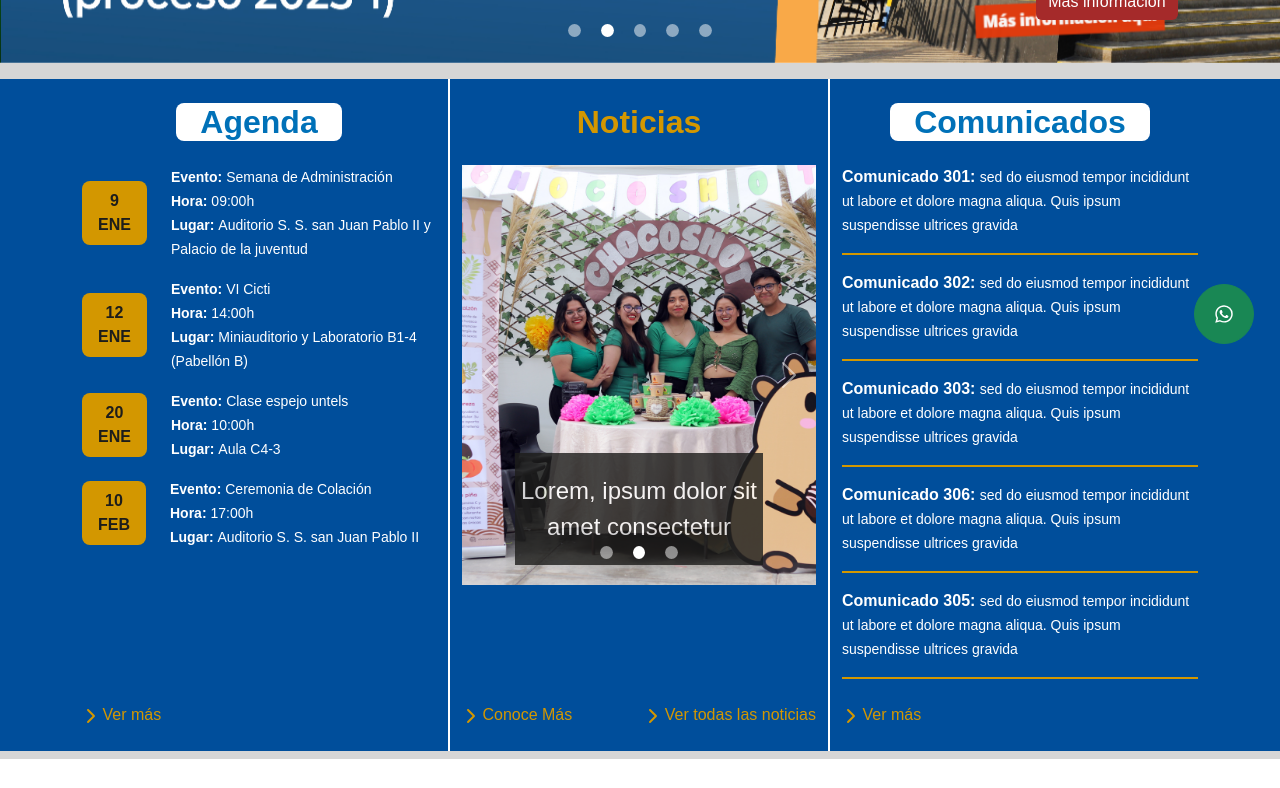
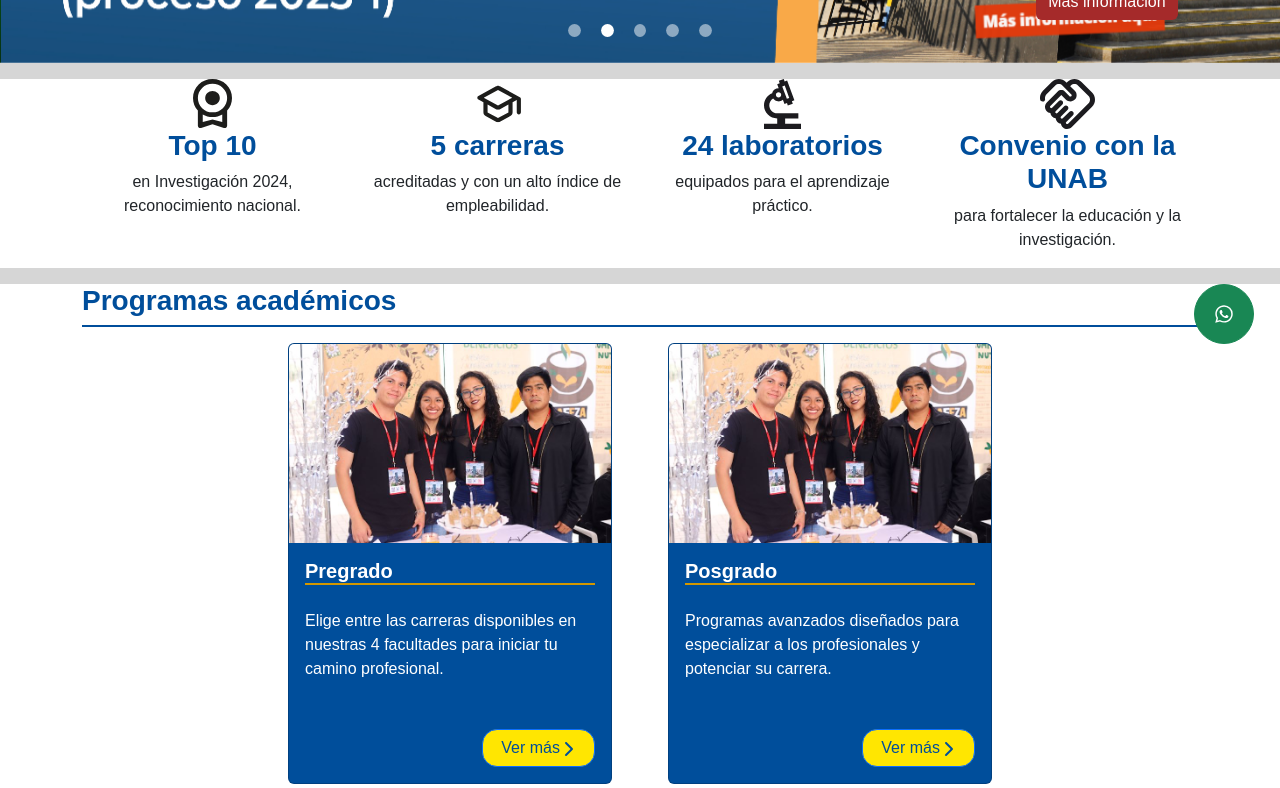
Before and after one commit to SergioCallanPerez/UntelsWebFrontend, a React (Vite) app: page / in a window 1280 px wide. Shown: the part 440-1228 px from the top of the page. Built offline with nearby package versions, Linux system fonts and the light colour scheme; a web font is replaced by a local one.

Commit message:
First version of Academic programs and achievements

```diff
--- a/src/main/pages/main/index.jsx
+++ b/src/main/pages/main/index.jsx
@@ -4,12 +4,14 @@ import Follow from "./sections/follow.jsx";
 import Announcements from "./sections/announcements.jsx";
 import Experiences from "./sections/experiences.jsx";
 import Achievements from "./sections/achievements.jsx";
+import AcademicPrograms from "./sections/academic_programs.jsx";
 
 export default function Main() {
   return (
     <main className="d-flex flex-column gap-2 pb-2" >
       <MainCarousel />
       <Achievements />
+      <AcademicPrograms />
       <Announcements />
       <Experiences/>
       <Follow />
--- /dev/null
+++ b/src/main/pages/main/sections/academic_programs.jsx
@@ -0,0 +1,66 @@
+import React from "react";
+import { useNavigate } from "react-router-dom";
+import { Container, Row, Col} from "react-bootstrap";
+import { FaChevronRight } from "react-icons/fa6";
+import Card from "react-bootstrap/Card";
+import Admin from "../../../assets/admin.jpg"
+import Button from "react-bootstrap/Button";
+import "../../../styles/academic_programs.css"
+export default function AcademicPrograms(){
+
+    const navigate= useNavigate()
+
+    return(
+        <section>
+            <Container>
+                <div className="d-flex align-items-center with-h-divider-primary">
+                    <h3 className="background-title"><b>Programas académicos</b></h3>
+                </div>
+                <Row className="g-4 justify-content-center">
+                    <Col md={4}>
+                        <Card className="primary m-3">
+                            <Card.Img
+                                className=""
+                                variant="top"
+                                src={Admin}
+                            />
+                            <Card.Body>
+                                <Card.Title className="on-primary-color with-h-divider-on-background">
+                                    <b>Pregrado</b>
+                                </Card.Title>
+                                <Card.Text className="py-3">
+                                    Elige entre las carreras disponibles en nuestras 4 facultades para iniciar tu camino profesional.
+                                </Card.Text>
+                            </Card.Body>
+                            <Button className="secondary-title see-more-button ms-auto" onClick={()=>navigate('/mision')}>
+                                Ver más
+                                <FaChevronRight />
+                            </Button>
+                        </Card>
+                    </Col>
+                    <Col md={4}>
+                        <Card className="primary m-3">
+                            <Card.Img
+                                className="card-img-academic"
+                                variant="top"
+                                src={Admin}
+                            />
+                            <Card.Body>
+                                <Card.Title className="on-primary-color with-h-divider-on-background">
+                                    <b>Posgrado</b>
+                                </Card.Title>
+                                <Card.Text className="py-3">
+                                    Programas avanzados diseñados para especializar a los profesionales y potenciar su carrera.
+                                </Card.Text>
+                            </Card.Body>
+                            <Button className="secondary-title see-more-button ms-auto" onClick={()=>navigate('/mision')}>
+                                Ver más
+                                <FaChevronRight />
+                            </Button>
+                        </Card>
+                    </Col>
+                </Row>
+            </Container>
+        </section>
+    );
+}
--- a/src/main/pages/main/sections/achievements.jsx
+++ b/src/main/pages/main/sections/achievements.jsx
@@ -1,33 +1,34 @@
 import React from "react";
 import { Container, Row, Col } from "react-bootstrap";
+import TopTen from "../../../assets/svgs/medal.svg";
+import Career from "../../../assets/svgs/career.svg";
+import Laboratories from "../../../assets/svgs/laboratories.svg";
+import Agreements from "../../../assets/svgs/handshake.svg";
 
-export default function Achievements(){
-
-
-
-    return(
-        <section>
+export default function Achievements() {
+    return (
+        <section className="mt-2 mb-2">
             <Container>
                 <Row>
-                    <Col md={3}>
-                        <div className="achievements-top-ten">
-
-                        </div>
+                    <Col md={3} className="d-flex flex-column align-items-center text-center">
+                        <img src={TopTen} height="50px"/>
+                        <h3 className="background-title"><b>Top 10</b></h3>
+                        <p>en Investigación 2024, reconocimiento nacional.</p>
                     </Col>
-                    <Col md={3}>
-                        <div className="achievements-careers">
-
-                        </div>
+                    <Col md={3} className="d-flex flex-column align-items-center text-center">
+                        <img src={Career} height="50px"/>
+                        <h3 className="background-title"><b>5 carreras</b></h3>
+                        <p>acreditadas y con un alto índice de empleabilidad.</p>
                     </Col>
-                    <Col md={3}>
-                        <div className="achievements-labs">
-
-                        </div>
+                    <Col md={3} className="d-flex flex-column align-items-center text-center">
+                        <img src={Laboratories} height="50px"/>
+                        <h3 className="background-title"><b>24 laboratorios</b></h3>
+                        <p>equipados para el aprendizaje práctico.</p>
                     </Col>
-                    <Col md={3}>
-                        <div className="achievements-agreements">
-
-                        </div>
+                    <Col md={3} className="d-flex flex-column align-items-center text-center">
+                        <img src={Agreements} height="50px"/>
+                        <h3 className="background-title"><b>Convenio con la UNAB</b></h3>
+                        <p>para fortalecer la educación y la investigación.</p>
                     </Col>
                 </Row>
             </Container>
--- a/src/main/pages/pregrade/area1/careers/administracion.jsx
+++ b/src/main/pages/pregrade/area1/careers/administracion.jsx
@@ -3,7 +3,6 @@ import Row from 'react-bootstrap/Row';
 import Col from 'react-bootstrap/Col';
 import Container from 'react-bootstrap/Container';
 import Card from 'react-bootstrap/Card';
-import CardGroup from 'react-bootstrap/CardGroup';
 import { FaChevronRight } from "react-icons/fa6";
 import adminIMG from '../../../../assets/admin.jpg';
 import { otherscareers } from "../careers-summary/administracion";
--- /dev/null
+++ b/src/main/styles/academic_programs.css
@@ -0,0 +1,9 @@
+.see-more-button {
+    width: 35%;
+    margin: 5%;
+    border-radius: 15px;
+}
+
+.card-img-academic {
+    width: 100%;
+}
--- a/src/main/styles/header.css
+++ b/src/main/styles/header.css
@@ -2,6 +2,11 @@
   margin-top: 0;
   border-width: 0;
   font-size: 20px;
+}
+
+.main-dropdown.show .dropdown-menu {
+  border: 2px solid var(--untels-gray-2);
+  border-radius: 5px;
 }
 
 .main-dropdown{
--- a/src/main/styles/root.css
+++ b/src/main/styles/root.css
@@ -53,6 +53,11 @@
 .primary {
   background-color: var(--primary-color);
   color: var(--on-primary-color);
+}
+
+.secondary-title {
+  background-color: var(--untels-yellow);
+  color: var(--on-background-title)
 }
 
 .background {
@@ -122,6 +127,10 @@ a {
   border-right: 2px solid var(--on-background-accent-color);
 }
 
+.with-h-divider-primary {
+  border-bottom: 2px solid var(--primary-color);
+}
+
 .with-h-divider-on-background {
   border-bottom: 2px solid var(--on-background-accent-color);
 }
```
